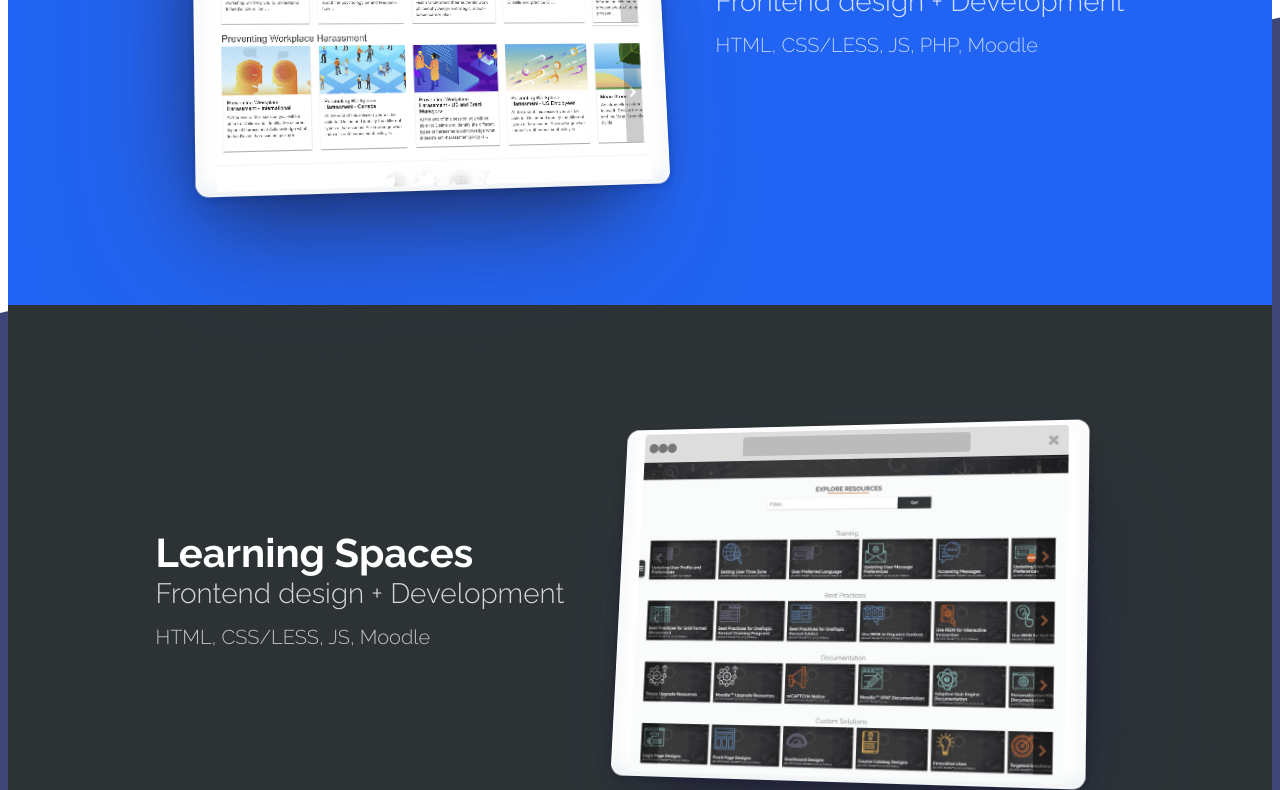
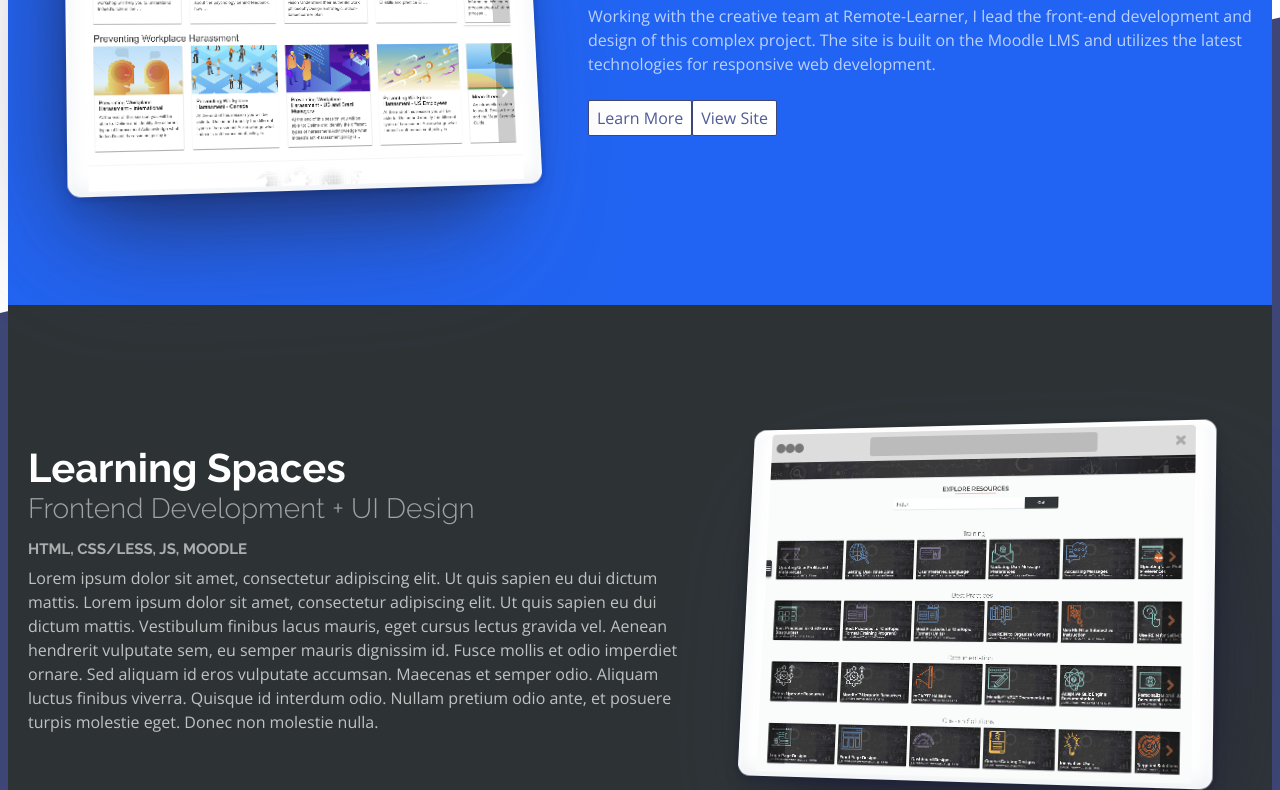
Before and after one commit to rdeber/ryan-deberardinis-gatsby, a Gatsby site: page /work in a window 1280 px wide. Shown: the part 487-1277 px from the top of the page. Built offline with nearby package versions, Linux system fonts and the light colour scheme; Gatsby itself is replaced by a stand-in of ours.

Commit message:
Continue work on work page

```diff
--- a/src/pages/about.js
+++ b/src/pages/about.js
@@ -17,6 +17,7 @@
         <h1 className="myName">Hello. I'm Ryan,</h1>
         <h2 className="mySkills">a creative professional from NYC</h2>
         <p>My work focuses on the intersection between design and development. I have a relentless passion for creating clean and beautiful user experiences built on a solid understanding of the latest technologies. When I’m not writing code and pushing pixels, you can often find me photographing the streets of New York City.</p>
+        <p>I'm currently working as lead front end developer for Remote-Learner in NYC</p>
       </div>
     </section>
 
--- a/src/pages/work.js
+++ b/src/pages/work.js
@@ -31,9 +31,11 @@
         </figure>
         <article>
           <h2>Indeed Academy</h2>
-          <h3>Frontend design + Development</h3>
-          <h4>HTML, CSS/LESS, JS, PHP, Moodle</h4>
-          <p></p>
+          <h3>Frontend Development + UI Design</h3>
+          <h4>Created for Remote-Learner</h4>
+          <p>Working with the creative team at Remote-Learner, I lead the front-end development and design of this complex project. The site is built on the Moodle LMS and utilizes the latest technologies for responsive web development.</p>
+          <a href="" className="btn btn-default">Learn More</a>
+          <a href="" className="btn btn-default">View Site</a>
         </article>
       </section>
 
@@ -56,9 +58,9 @@
         </figure>
         <article>
           <h2>Learning Spaces</h2>
-          <h3>Frontend design + Development</h3>
+          <h3>Frontend Development + UI Design</h3>
           <h4>HTML, CSS/LESS, JS, Moodle</h4>
-          <p></p>
+          <p>Lorem ipsum dolor sit amet, consectetur adipiscing elit. Ut quis sapien eu dui dictum mattis. Lorem ipsum dolor sit amet, consectetur adipiscing elit. Ut quis sapien eu dui dictum mattis. Vestibulum finibus lacus mauris, eget cursus lectus gravida vel. Aenean hendrerit vulputate sem, eu semper mauris dignissim id. Fusce mollis et odio imperdiet ornare. Sed aliquam id eros vulputate accumsan. Maecenas et semper odio. Aliquam luctus finibus viverra. Quisque id interdum odio. Nullam pretium odio ante, et posuere turpis molestie eget. Donec non molestie nulla.</p>
         </article>
       </section>
 
@@ -81,18 +83,20 @@
         </figure>
         <article>
           <h2>Solar Energy International</h2>
-          <h3>Frontend design + Development</h3>
+          <h3>Frontend Development + Design</h3>
           <h4>HTML, CSS, JS, Moodle</h4>
-          <p></p>
+          <p>Lorem ipsum dolor sit amet, consectetur adipiscing elit. Ut quis sapien eu dui dictum mattis. Lorem ipsum dolor sit amet, consectetur adipiscing elit. Ut quis sapien eu dui dictum mattis. Vestibulum finibus lacus mauris, eget cursus lectus gravida vel. Aenean hendrerit vulputate sem, eu semper mauris dignissim id. Fusce mollis et odio imperdiet ornare. Sed aliquam id eros vulputate accumsan. Maecenas et semper odio. Aliquam luctus finibus viverra. Quisque id interdum odio. Nullam pretium odio ante, et posuere turpis molestie eget. Donec non molestie nulla.</p>
         </article>
       </section>
+
       <section className="">
 
       </section>
+
       <section className="">
 
       </section>
-    hi
+
     </div>
   </Layout>
 )
--- a/src/styles/_work.scss
+++ b/src/styles/_work.scss
@@ -15,14 +15,19 @@
     }
 
     h3 {
-        color: rgba(255,255,255,.8);
+        color: rgba(255,255,255,.55);
         font-weight: normal;
     }
 
     h4 {
+        color: rgba(255, 255, 255, 0.6);
+        font-weight: bold;
+        font-size: .75rem;
+        text-transform: uppercase;
+    }
+
+    p {
         color: rgba(255,255,255,.7);
-        font-weight: normal;
-        font-size: 1rem;
     }
 
     // Indeed Academy
```
